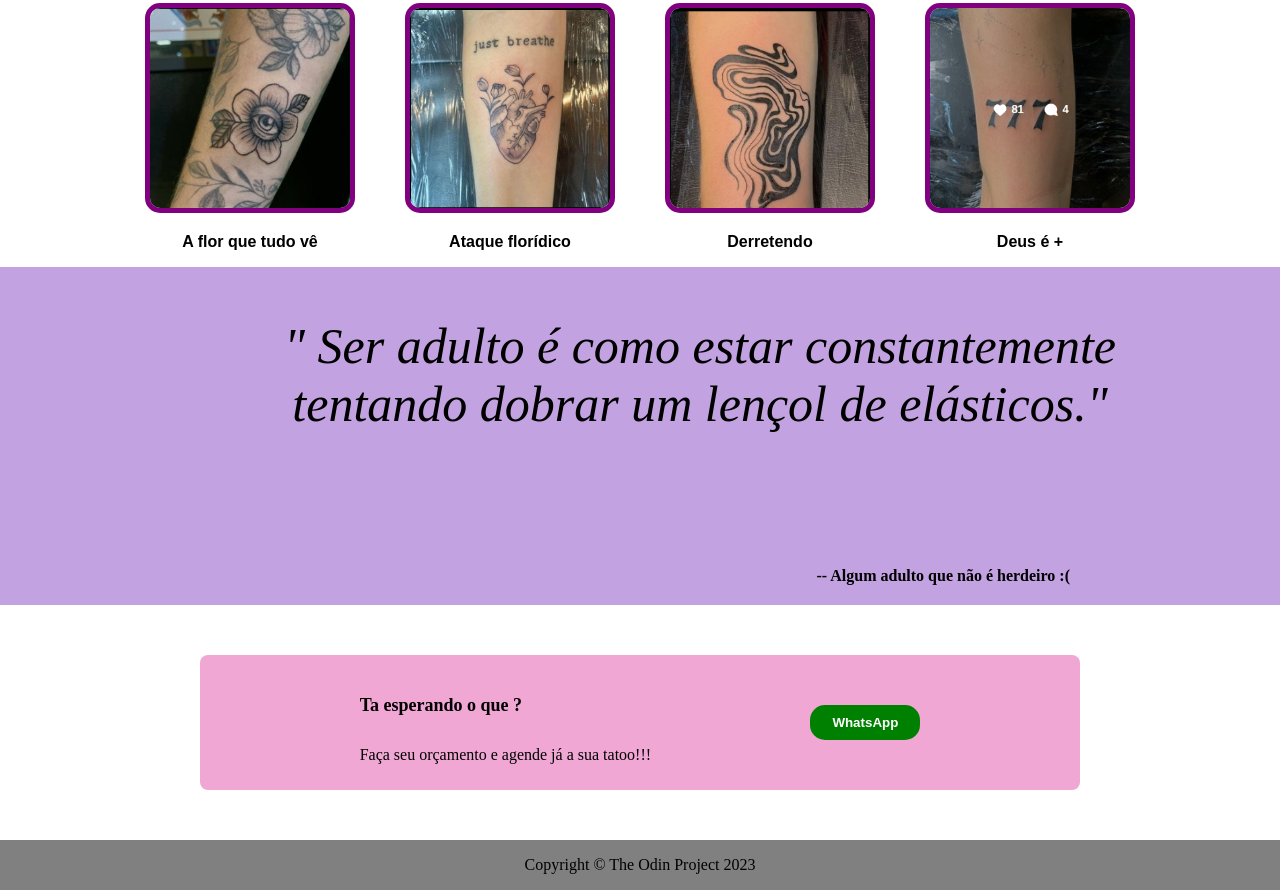
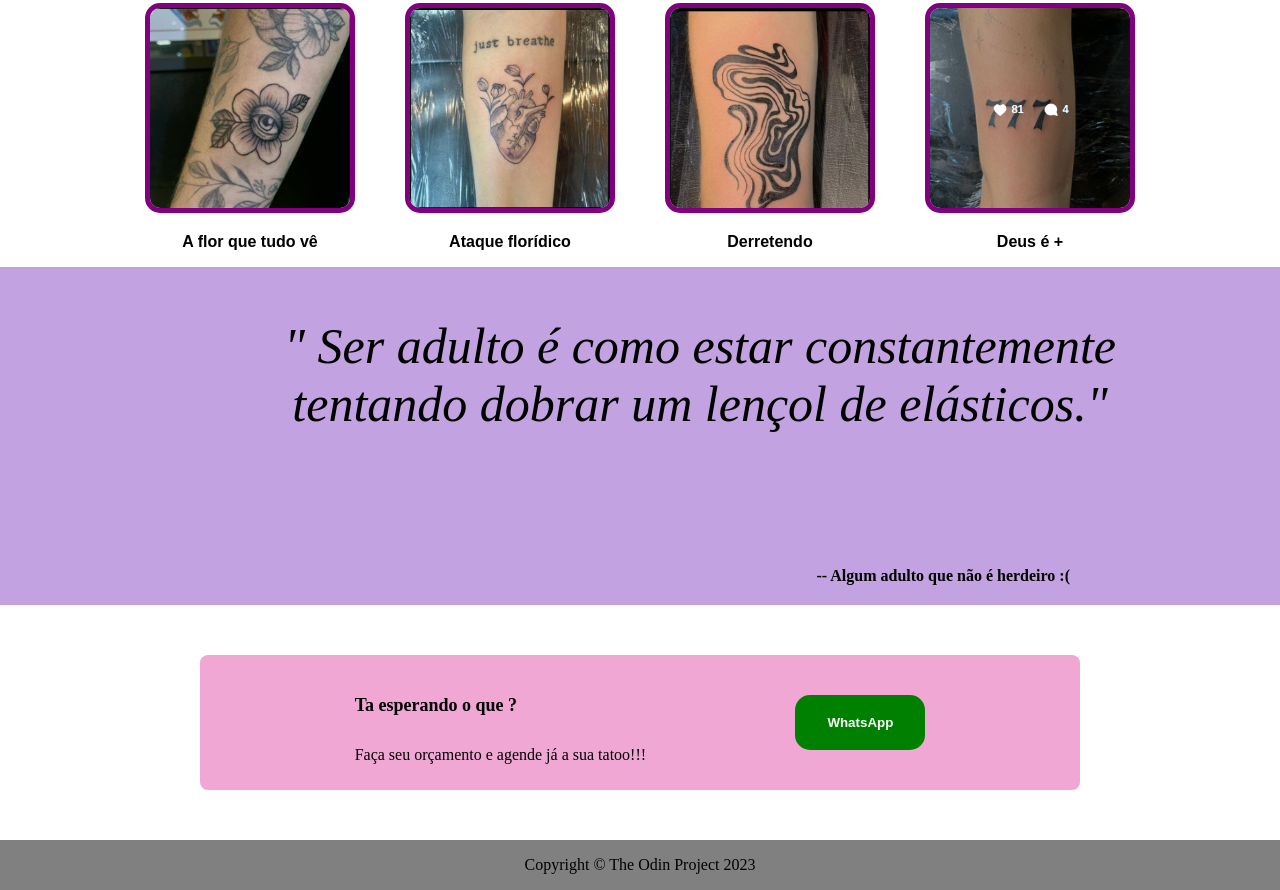
Before and after one commit to Jonas-Freire/landing-page, a plain HTML site: page index.html in a window 1280 px wide. Shown: the part 672-1562 px from the top of the page. Drawn offline with Linux system fonts and the light colour scheme.

Commit message:
some changes

```diff
--- a/index.html
+++ b/index.html
@@ -61,7 +61,7 @@
                 <h5>Ta esperando o que ?</h5>
                 <p>Faça seu orçamento e agende já a sua tatoo!!!</p>
              </div>
-            <div class="botaowpp">
+            <div class="botao-wpp">
                 <button type="button" class="botao-wpp">WhatsApp</button>
             </div>
         </div>
```
Also changed, not shown: 1 other file.
